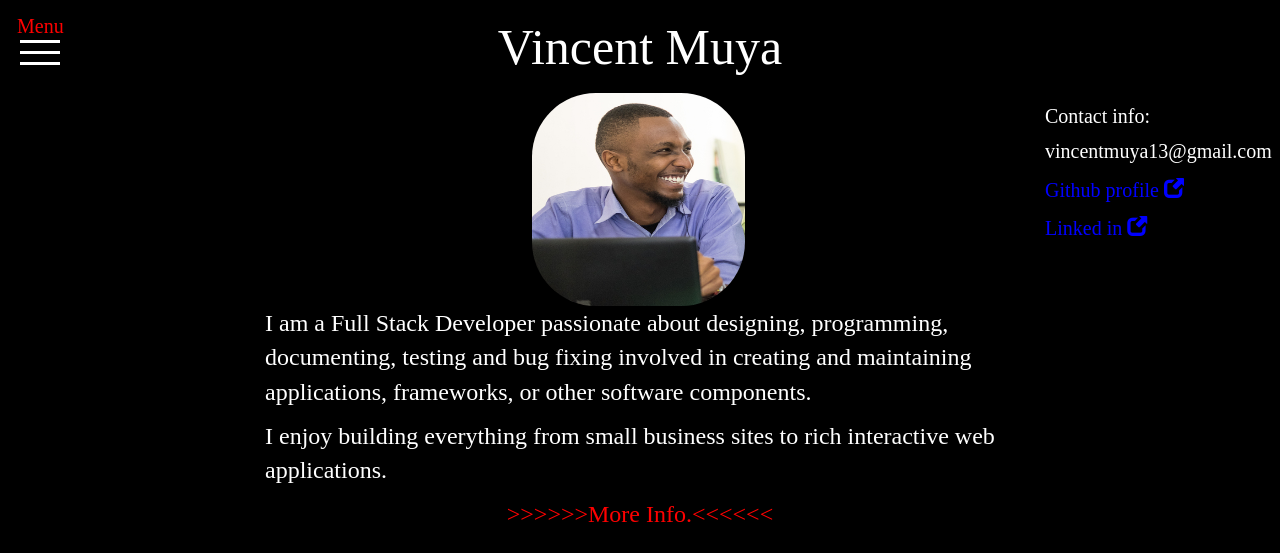
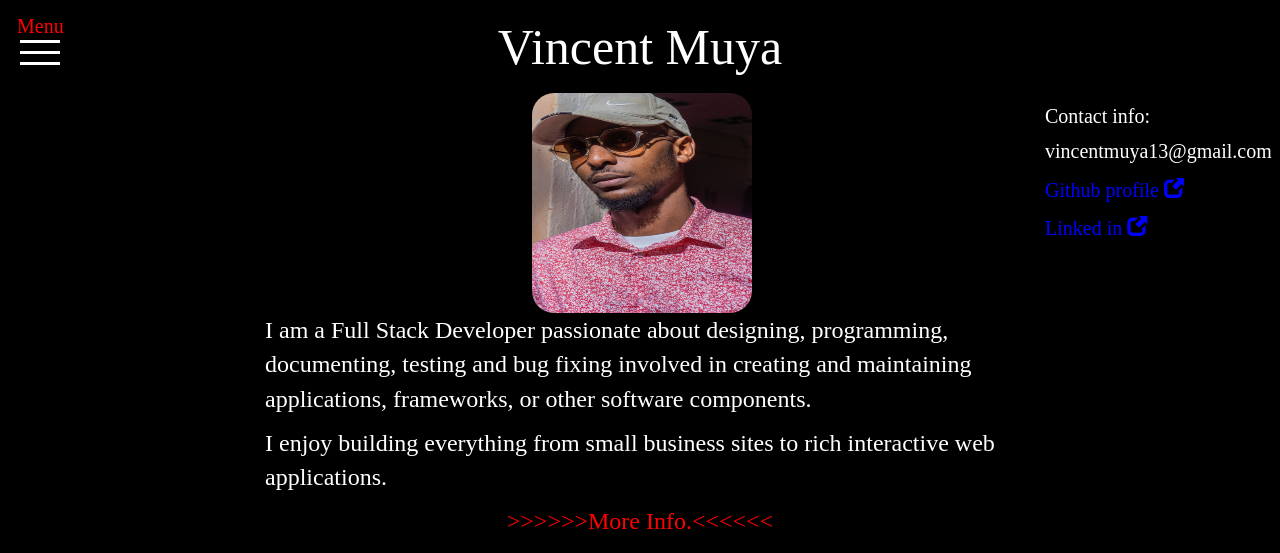
Before and after one commit to vincentmuya/vincentmuya.github.io, a Django app: page / in a window 1280 px wide. Shown: the top 553 px of the page. Run offline with Django 3.2, Linux system fonts and the light colour scheme; some libraries are stand-ins or nearby versions; some web fonts are replaced.

Commit message:
changed landing page ui

```diff
--- a/muya/templates/base.html
+++ b/muya/templates/base.html
@@ -3,7 +3,7 @@
 <html>
   <head>
 <link href='https://fonts.googleapis.com/css?family=Balthazar' rel='stylesheet'>
-<link rel="icon" href="static/img/me.jpg" type="image/gif" sizes="16x16">
+<link rel="icon" href="static/img/vincent.jpg" type="image/gif" sizes="16x16">
     {% bootstrap_css%}
     <meta charset="utf-8">
 
--- a/muya/templates/index.html
+++ b/muya/templates/index.html
@@ -1,6 +1,6 @@
 {%extends 'base.html'%} {%load staticfiles%} {%block content%} {% load bootstrap3 %}
 <head>
-  <link rel="icon" href="static/img/me.jpg" type="image/gif" sizes="16x16">
+  <link rel="icon" href="static/img/vincent.jpg" type="image/gif" sizes="16x16">
   <meta name="viewport" content="width=device-width,initial-scale=1,maximum-scale=1,user-scalable=no">
   <meta http-equiv="X-UA-Compatible" content="IE=edge,chrome=1">
   <meta name="HandheldFriendly" content="true">
@@ -15,7 +15,7 @@
 
   </div>
   <div class="col-md-8">
-    <img src="static/img/me.jpg" alt="Vincent Muya" class="me">
+    <img src="static/img/vincent.jpg" alt="Vincent Muya" class="me">
 <p>I am a Full Stack Developer passionate about designing,
  programming, documenting, testing and bug fixing involved in creating and maintaining applications, frameworks, or other software components.<br>
 </p>
@@ -58,9 +58,9 @@
     font-size: 24px;
   }
   .me{
-  border-radius: 30%;
-  width: 213px;
-  height: 213px;
+  border-radius: 10%;
+  width: 220px;
+  height: 220px;
   vertical-align: middle;
   border: 10;
   margin-left: 267px;
```
Also changed, not shown: static/img/vincent.jpg (added).
